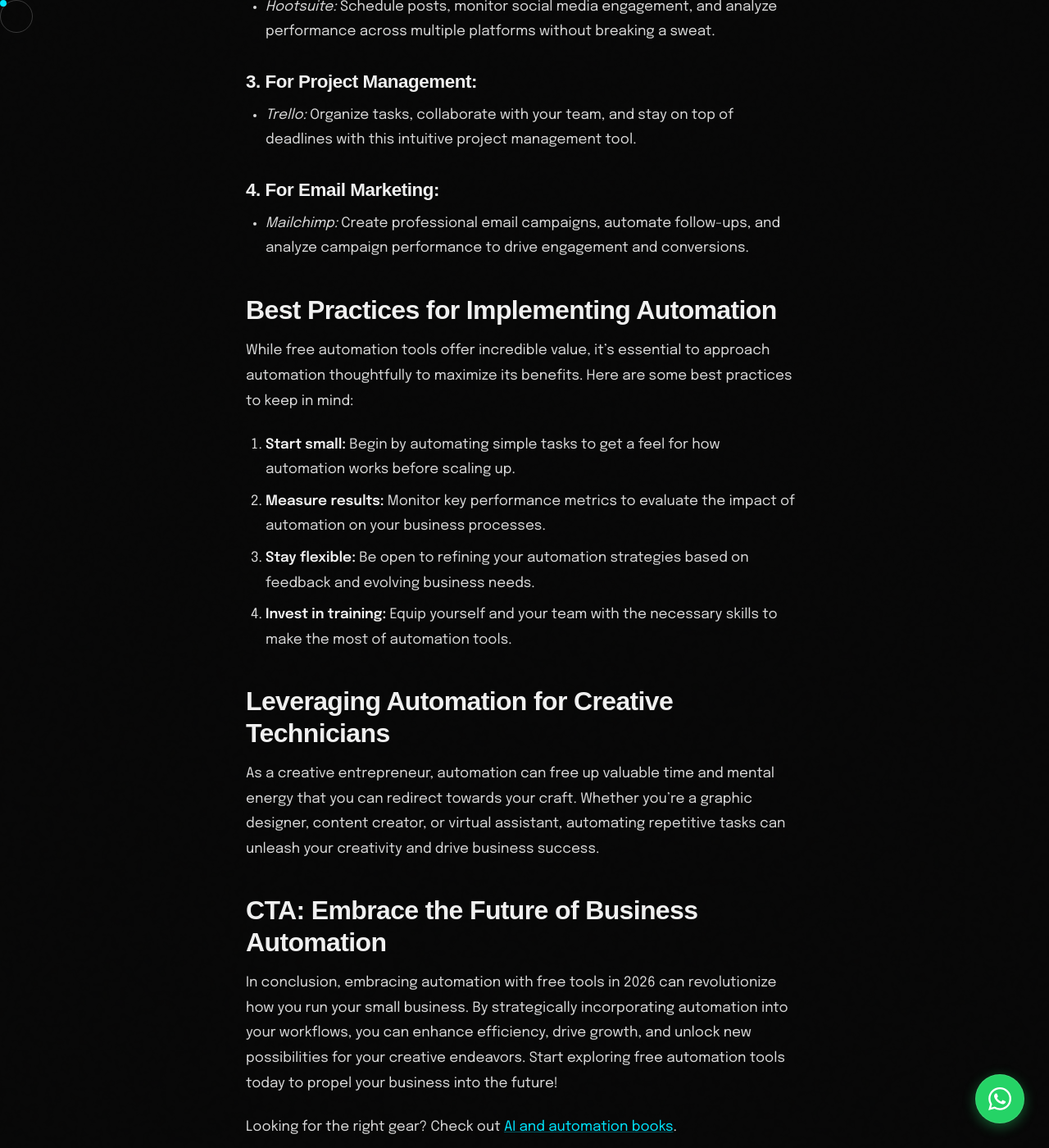
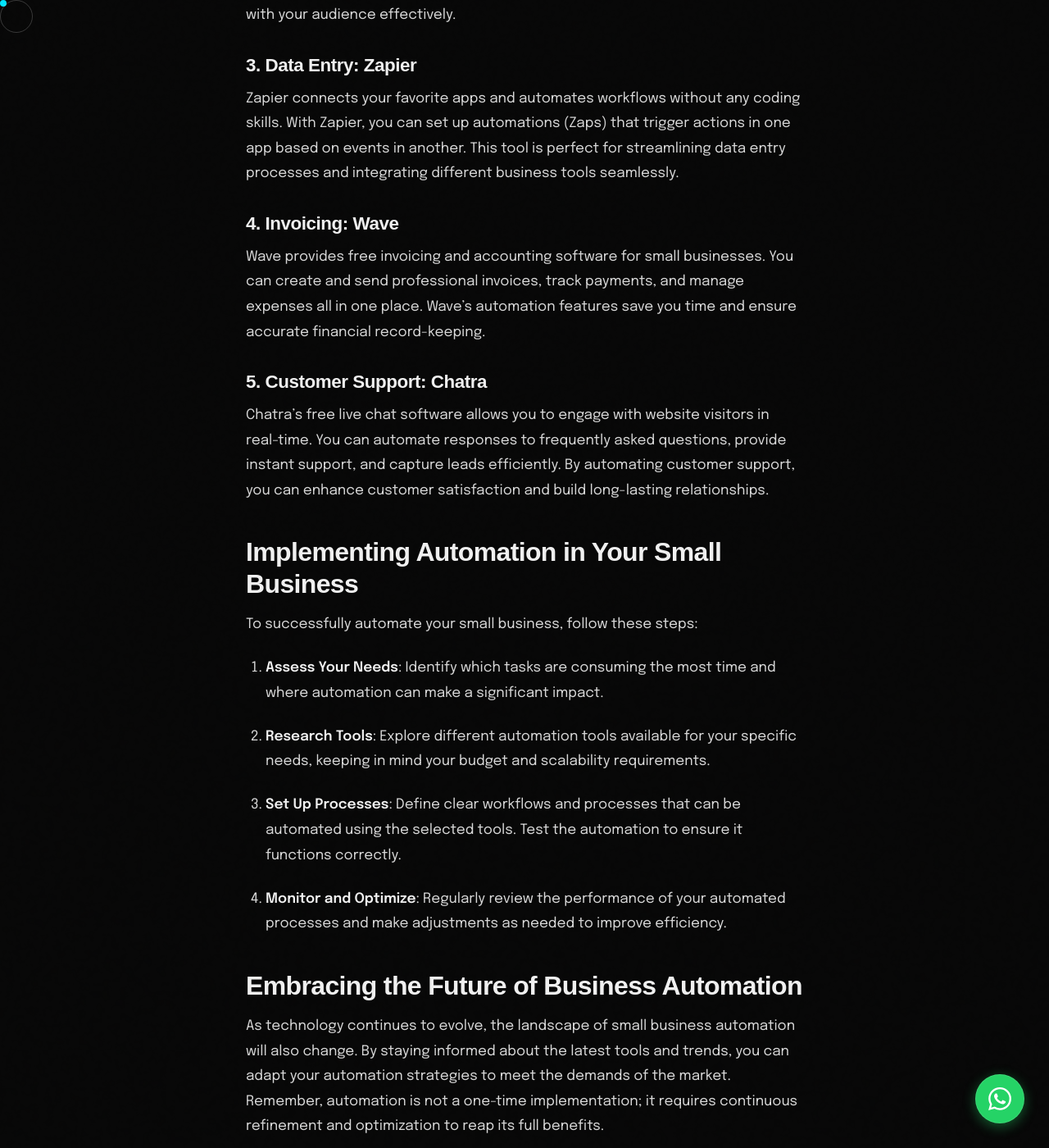
Before and after one commit to willylondon/creative-technician, a Jekyll site: the page built from _posts/2026-04-22-how-to-automate-your-small-business-with-free-tools-in-2026.md, in a window 1280 px wide and 1400 px high, scrolled down 2239 px. Shown: the whole window at 82% size. Built offline with Jekyll 4.4.1, drawn with Linux system fonts in a browser that asks for light colours; some web fonts are replaced; some of the changed text lies outside the part shown.

Commit message:
📝 Auto-blog: how to automate your small business with free tools in 2026

```diff
--- a/_posts/2026-04-22-how-to-automate-your-small-business-with-free-tools-in-2026.md
+++ b/_posts/2026-04-22-how-to-automate-your-small-business-with-free-tools-in-2026.md
@@ -1,57 +1,64 @@
 ---
 layout: post
-title: "How to Automate Your Small Business with Free Tools in 2026"
+title: "Automating Your Small Business with Free Tools in 2026: A Practical Guide for The Creative Technician Readers"
 date: 2026-04-22
-categories: [The Creative Technician]
-excerpt: A practical guide to automating your small business using free tools in 2026 for The Creative Technician audience in Jamaica and the Caribbean.
+categories: [Business, Technology]
+excerpt: Learn how to streamline your small business operations efficiently with free automation tools in 2026.
 ---
 
-# How to Automate Your Small Business with Free Tools in 2026
+In today's digital age, small businesses need to leverage technology to stay competitive and efficient. Automation is the key to streamlining processes, saving time, and improving productivity. For The Creative Technician readers in Jamaica and the Caribbean, adopting free automation tools can revolutionize the way you run your business. This comprehensive guide will walk you through the best free tools available in 2026 to help you automate various aspects of your small business effectively.
 
-In today's fast-paced digital world, automation has become a key strategy for small businesses to streamline operations, increase efficiency, and drive growth. Leveraging free tools to automate routine tasks can be a game-changer, allowing you to focus on innovation and creativity.
+## The Importance of Automation in Small Businesses
 
-## Embracing Automation for Business Growth
+Small business owners often find themselves overwhelmed with repetitive tasks that consume valuable time. Automation enables you to delegate these tasks to tools that can perform them seamlessly, allowing you to focus on growing your business. By implementing automation, you can reduce errors, increase efficiency, and enhance the overall customer experience.
 
-Automation is no longer a luxury but a necessity for businesses of all sizes. For small businesses, in particular, automation can level the playing field, enabling them to compete with larger enterprises more effectively. By harnessing the power of free automation tools, you can save time, reduce errors, and enhance productivity across various aspects of your business.
+### Identifying Tasks for Automation
 
-## Identifying Areas for Automation
+Before diving into automation tools, it's crucial to identify which tasks in your business can be automated. Repetitive tasks such as email marketing, social media scheduling, data entry, invoicing, and customer support are prime candidates for automation. By automating these tasks, you can free up time to focus on strategic decision-making and business growth.
 
-Before diving into the world of automation tools, take the time to identify the areas of your business that could benefit the most from automation. This could range from customer relationship management and social media marketing to inventory management and bookkeeping. Understanding your specific needs will help you choose the right tools to automate tasks seamlessly.
+## Free Automation Tools for Small Businesses in 2026
 
-## Free Tools to Automate Your Small Business
+### 1. **Email Marketing**: Mailchimp
 
-### 1. **For Customer Relationship Management (CRM):**
+Mailchimp offers a free plan that allows you to create email campaigns, automate follow-up emails, and analyze campaign performance. With customizable templates and drag-and-drop functionality, Mailchimp makes email marketing a breeze for small businesses.
 
-- *HubSpot CRM:* Manage your customer interactions, track leads, and automate email campaigns with this easy-to-use CRM tool.
+### 2. **Social Media Scheduling**: Hootsuite
 
-### 2. **For Social Media Management:**
+Hootsuite's free plan lets you schedule posts across multiple social media platforms, monitor mentions, and track engagement metrics. By automating your social media presence, you can maintain a consistent brand voice and engage with your audience effectively.
 
-- *Hootsuite:* Schedule posts, monitor social media engagement, and analyze performance across multiple platforms without breaking a sweat.
+### 3. **Data Entry**: Zapier
 
-### 3. **For Project Management:**
+Zapier connects your favorite apps and automates workflows without any coding skills. With Zapier, you can set up automations (Zaps) that trigger actions in one app based on events in another. This tool is perfect for streamlining data entry processes and integrating different business tools seamlessly.
 
-- *Trello:* Organize tasks, collaborate with your team, and stay on top of deadlines with this intuitive project management tool.
+### 4. **Invoicing**: Wave
 
-### 4. **For Email Marketing:**
+Wave provides free invoicing and accounting software for small businesses. You can create and send professional invoices, track payments, and manage expenses all in one place. Wave's automation features save you time and ensure accurate financial record-keeping.
 
-- *Mailchimp:* Create professional email campaigns, automate follow-ups, and analyze campaign performance to drive engagement and conversions.
+### 5. **Customer Support**: Chatra
 
-## Best Practices for Implementing Automation
+Chatra's free live chat software allows you to engage with website visitors in real-time. You can automate responses to frequently asked questions, provide instant support, and capture leads efficiently. By automating customer support, you can enhance customer satisfaction and build long-lasting relationships.
 
-While free automation tools offer incredible value, it's essential to approach automation thoughtfully to maximize its benefits. Here are some best practices to keep in mind:
+## Implementing Automation in Your Small Business
 
-1. **Start small:** Begin by automating simple tasks to get a feel for how automation works before scaling up.
-2. **Measure results:** Monitor key performance metrics to evaluate the impact of automation on your business processes.
-3. **Stay flexible:** Be open to refining your automation strategies based on feedback and evolving business needs.
-4. **Invest in training:** Equip yourself and your team with the necessary skills to make the most of automation tools.
+To successfully automate your small business, follow these steps:
 
-## Leveraging Automation for Creative Technicians
+1. **Assess Your Needs**: Identify which tasks are consuming the most time and where automation can make a significant impact.
 
-As a creative entrepreneur, automation can free up valuable time and mental energy that you can redirect towards your craft. Whether you're a graphic designer, content creator, or virtual assistant, automating repetitive tasks can unleash your creativity and drive business success.
+2. **Research Tools**: Explore different automation tools available for your specific needs, keeping in mind your budget and scalability requirements.
 
-## CTA: Embrace the Future of Business Automation
+3. **Set Up Processes**: Define clear workflows and processes that can be automated using the selected tools. Test the automation to ensure it functions correctly.
 
-In conclusion, embracing automation with free tools in 2026 can revolutionize how you run your small business. By strategically incorporating automation into your workflows, you can enhance efficiency, drive growth, and unlock new possibilities for your creative endeavors. Start exploring free automation tools today to propel your business into the future!
+4. **Monitor and Optimize**: Regularly review the performance of your automated processes and make adjustments as needed to improve efficiency.
+
+## Embracing the Future of Business Automation
+
+As technology continues to evolve, the landscape of small business automation will also change. By staying informed about the latest tools and trends, you can adapt your automation strategies to meet the demands of the market. Remember, automation is not a one-time implementation; it requires continuous refinement and optimization to reap its full benefits.
+
+Automating your small business with free tools in 2026 is not only achievable but essential for sustainable growth. By leveraging the power of automation, you can streamline your operations, improve productivity, and stay ahead of the competition. Start exploring the free automation tools mentioned in this guide and transform the way you do business today.
+
+Whether you're a startup founder, freelancer, or small business owner, embracing automation can take your business to new heights. Stay ahead of the curve and unlock the full potential of your business with free automation tools tailored to your needs.
+
+Are you ready to revolutionize your small business with automation? Start implementing these free tools today and witness the transformative power of technology in action. Automate smarter, not harder!
 
 Looking for the right gear? Check out [AI and automation books](https://www.amazon.com/s?k=ai+automation+books+developers&tag=lifestylehike-20).
 
```
